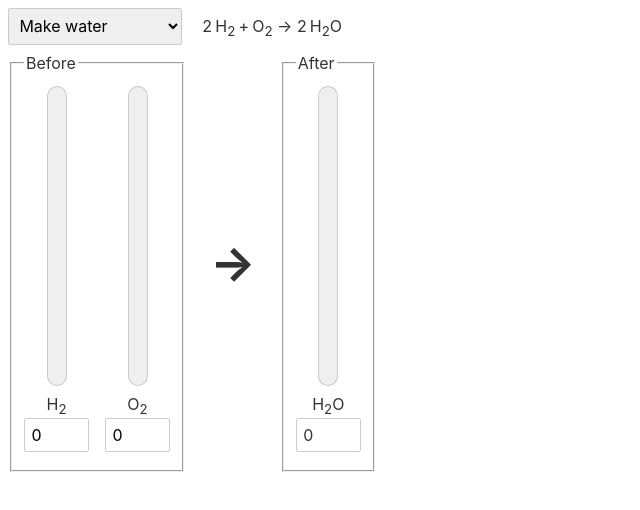
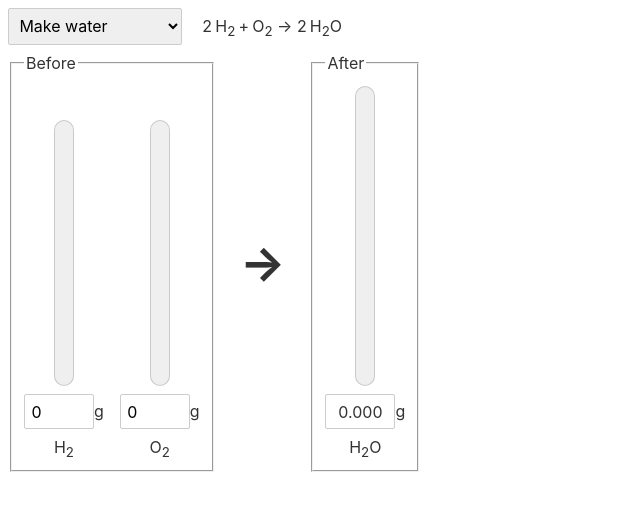
Before and after one commit to midnightmonster/limiting-reagents, a Svelte app: page / in a window 1280 px wide. Shown: the top 510 px of the page, without its empty margins (0-640 px from the left). Built offline with nearby package versions, Linux system fonts and the light colour scheme.

Commit message:
now in grams!

```diff
--- a/src/App.svelte
+++ b/src/App.svelte
@@ -8,17 +8,18 @@ const reactions = [
 	{name:"Make ammonia",reactants:"1 N2 + 3 H2",products:"2 NH3"},
 	{name:"Combust methane",reactants:"1 CH4 + 2 O2",products:"1 CO2 + 2 H2O"},
 ]
-const maxInput = 10
-let reaction = reactions[0], reactants, products, inputs, maxOutput, outputHtmlFor, outputs
+const maxInput = 100
+let reaction = reactions[0], reactants, products, inputs, maxOutput, outputHtmlFor, scaleCss, outputs
 $:{
 	reactants = parseMolecules(reaction.reactants);
 	products = parseMolecules(reaction.products);
 	if(!reaction.inputs){
 		reaction.inputs = reactants.map(r=>0)
 	}
-	maxOutput = stoich(reactants, products, reactants.map(r=>maxInput)).reduce((max,o)=>o > max ? o : max,maxInput)
-	inputs = reaction.inputs;
-	outputHtmlFor = inputs.map((_,i)=>`input${i}`).join(' ');
+	outputHtmlFor = reactants.map((_,i)=>`input${i}`).join(' ')
+	maxOutput = Math.max(...stoich(reactants, products, reactants.map(r=>maxInput)))
+	scaleCss = maxOutput > maxInput ? `--outputScale:1;--inputScale:${(maxInput/maxOutput).toFixed(3)}` : `--outputScale:${(maxOutput/maxInput).toFixed(3)};--inputScale:1;`
+	inputs = reaction.inputs
 }
 $:{
 	outputs = stoich(reactants,products,inputs);
@@ -26,7 +27,7 @@ $:{
 const htmlOptimum = (optimum,value)=>(optimum > maxInput && value==maxInput) ? maxInput - 1 : optimum
 </script>
 
-<main>
+<main style={scaleCss}>
 <div>
 	<select bind:value={reaction}>
 		{#each reactions as r}
@@ -42,16 +43,17 @@ const htmlOptimum = (optimum,value)=>(optimum > maxInput && value==maxInput) ? m
 			{#each reactants as r, i}
 				<div class="labeled-meter">
 					<div class="meter-container">
-						<meter value={inputs[i]}
+						<meter class="input"
+							value={inputs[i]}
 							optimum={htmlOptimum(optimumFor(reactants,inputs,i),inputs[i])}
-							low={Math.min(10,optimumFor(reactants,inputs,i))-0.1}
+							low={Math.min(maxInput,optimumFor(reactants,inputs,i))-0.1}
 							min="0"
 							max={maxInput}
 						>{inputs[i]}</meter>
 					</div>
 					<label>
+						<input id="input{i}" type="number" bind:value={inputs[i]} min="0" max={maxInput}>g<br />
 						<Molecule mol={r.mol} />
-						<input id="input{i}" type="number" bind:value={inputs[i]} min="0" max={maxInput}>
 					</label>
 				</div>
 			{/each}
@@ -64,11 +66,11 @@ const htmlOptimum = (optimum,value)=>(optimum > maxInput && value==maxInput) ? m
 			{#each products as p, i}
 				<div class="labeled-meter">
 					<div class="meter-container">
-						<meter value={outputs[i]} min="0" max={maxOutput}>{outputs[i]}</meter>
+						<meter class="output" value={outputs[i]} min="0" max={maxOutput}>{outputs[i]}</meter>
 					</div>
 					<label>
+						<output for={outputHtmlFor}>{outputs[i].toFixed(3)}</output>g<br />
 						<Molecule mol={p.mol} />
-						<output for={outputHtmlFor}>{outputs[i]}</output>
 					</label>
 				</div>
 			{/each}
@@ -111,17 +113,22 @@ big { font-size: 3em; font-weight: bold; margin:0 0.5em; }
 }
 meter {
 	box-sizing: border-box;
-	width:var(--mheight);
 	height:var(--mwidth);
 	transform-origin: calc(var(--mwidth) / 2) calc(var(--mwidth) / 2);
 	transform: rotate(-90deg);
 }
+meter.input {
+	width:calc(var(--mheight) * var(--inputScale));
+}
+meter.output {
+	width:calc(var(--mheight) * var(--outputScale));
+}
 label {
-	display:flex;
-	flex-direction: column;
-	align-items: center;
+	display:block;
+	text-align: center;
 }
 input, output {
-	width:65px;
+	width:70px;
+	display: inline-block;
 }
 </style>
--- a/src/chemistry.js
+++ b/src/chemistry.js
@@ -1,20 +1,28 @@
+const ATOMIC_WEIGHTS = {
+  H:1.008,
+  C:12.011,
+  N:14.007,
+  O:15.999
+}
+
+function moleculeMass(mol){
+  return mol.map(el=>el.sub*ATOMIC_WEIGHTS[el.el]).reduce((a,b)=>a+b)
+}
+
 export function parseMolecules(str){
 	return str.replace(/\s+/g,'').split('+').map(nMolStr=>{
 		const [,n,molStr] = /^(\d+)([A-Za-z0-9]+)$/.exec(nMolStr.trim())
 		const mol = [...molStr.matchAll(/([A-Z][a-z]?)(\d*)/g)].map(([_,el,sub])=>{
 			return {el,sub:1*(sub||'1')}
 		})
-		return {n:1*(n||'1'),mol}
+		return {n:1*(n||'1'),mol,unitMass:moleculeMass(mol)}
 	})
 }
 export function stoich(reactants,products,inputs){
-  const n = reactants.reduce((min,r,i) => {
-    const q = Math.floor(inputs[i]/r.n);
-    return q < min ? q : min
-  },Infinity);
-  return products.map(p=>n*p.n)
+  const n = Math.min(...reactants.map((r,i)=>inputs[i]/(r.n*r.unitMass)));
+  return products.map(p=>n*p.n*p.unitMass)
 }
 export function optimumFor(reactants,inputs,me){
-  const myN = reactants[me].n;
-  return reactants.map((r,i)=>myN/r.n*inputs[i]).reduce((a,b)=>a>b ? a : b)
+  const myMass = reactants[me].n * reactants[me].unitMass;
+  return Math.max(...reactants.map((r,i)=>myMass/(r.n*r.unitMass)*inputs[i]))
 }
```
